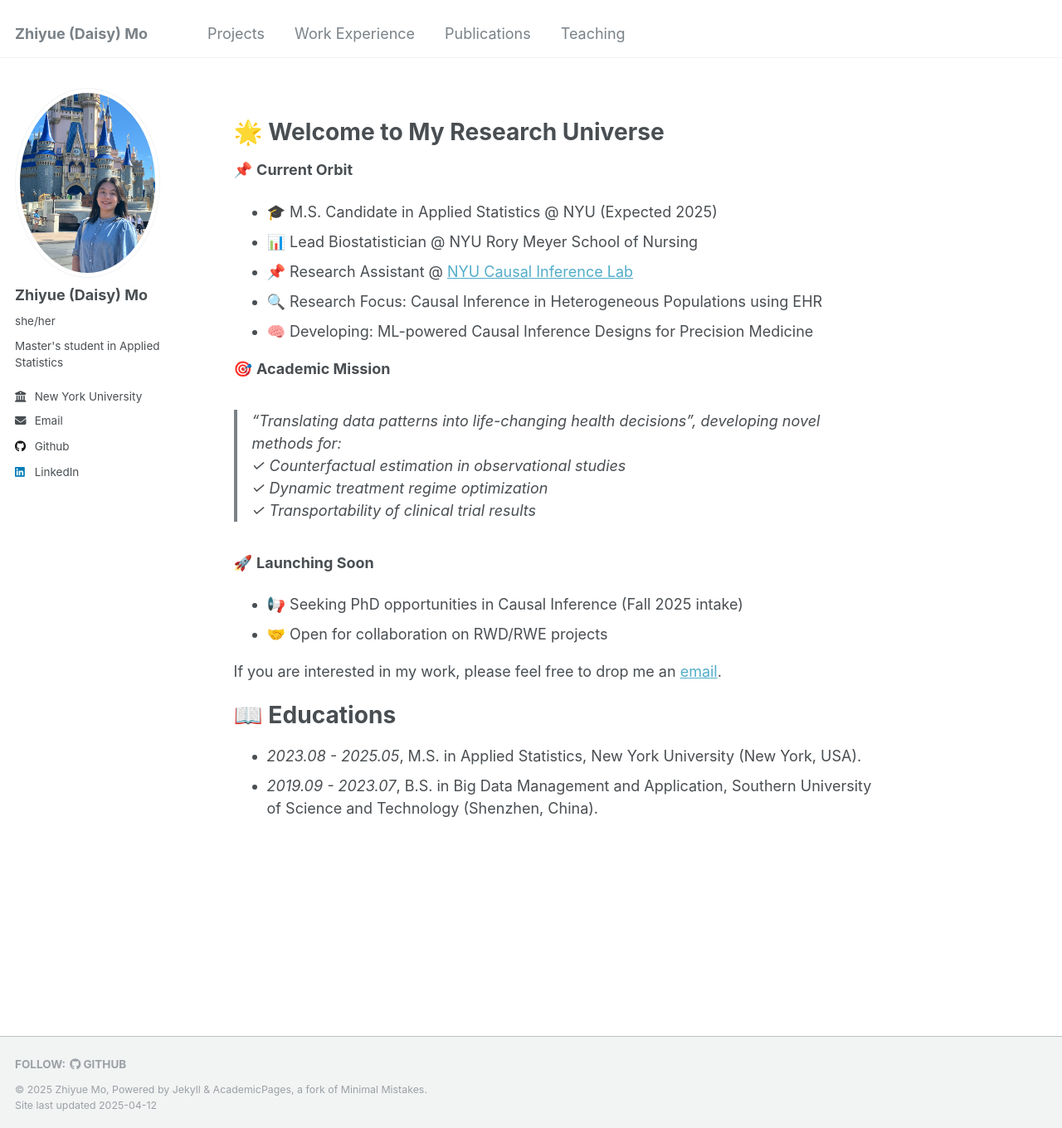
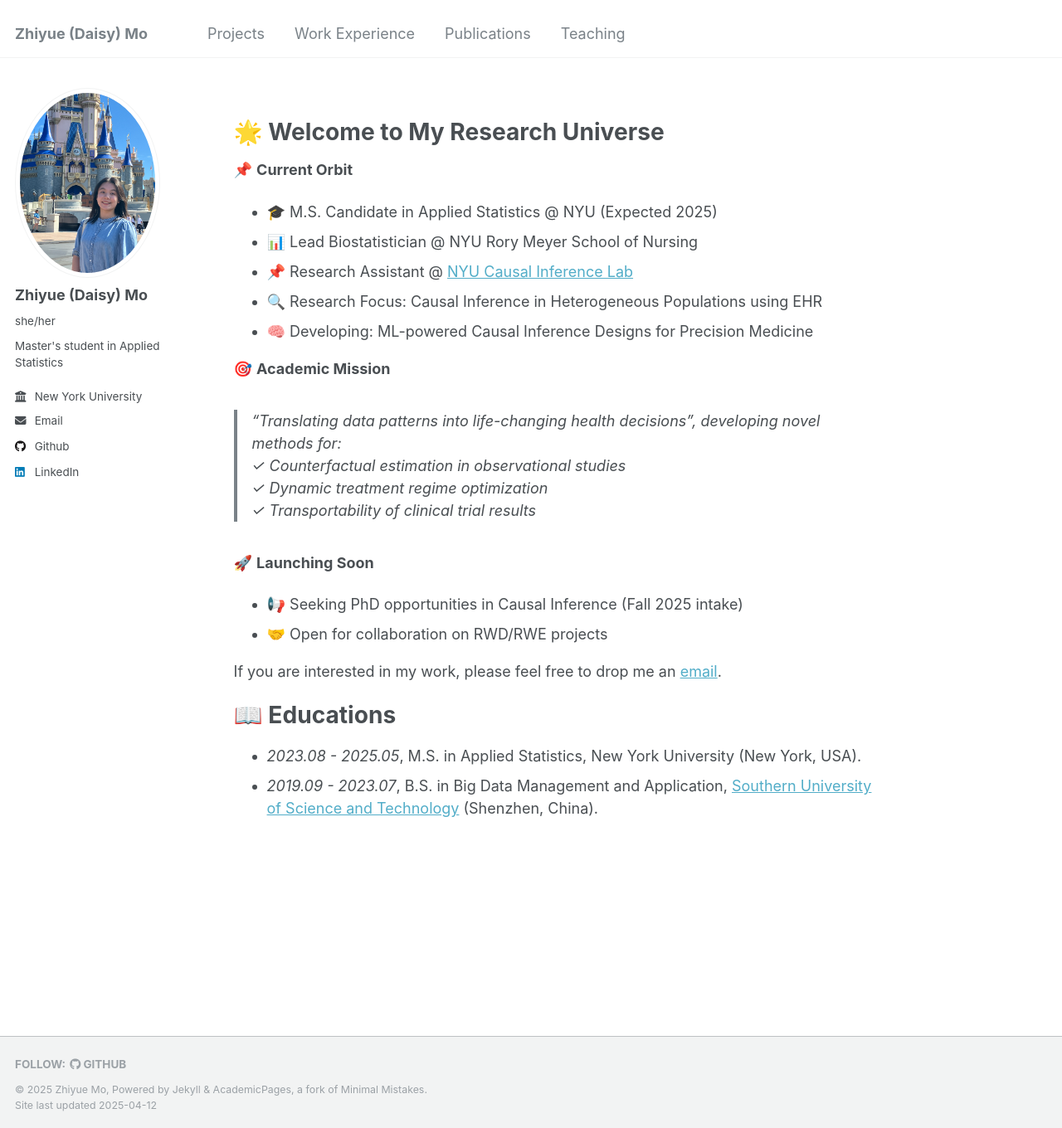
Before and after one commit to zhiyuemo/zhiyuemo.github.io, a Jekyll site: the page built from _pages/about.md, in a window 1280 px wide and 1360 px high. Shown: the whole window at 83% size. Built offline with Jekyll 4.4.1, drawn with Linux system fonts in a browser that asks for light colours; part of the change alters nothing that is shown.

```diff
--- a/_pages/about.md
+++ b/_pages/about.md
@@ -39,4 +39,4 @@ If you are interested in my work, please feel free to drop me an [email](mailto:
 
 # 📖 Educations
 - *2023.08 - 2025.05*, M.S. in Applied Statistics, New York University (New York, USA).
-- *2019.09 - 2023.07*, B.S. in Big Data Management and Application, Southern University of Science and Technology (Shenzhen, China).
+- *2019.09 - 2023.07*, B.S. in Big Data Management and Application, [Southern University of Science and Technology](https://www.sustech.edu.cn/en/) (Shenzhen, China).
```
